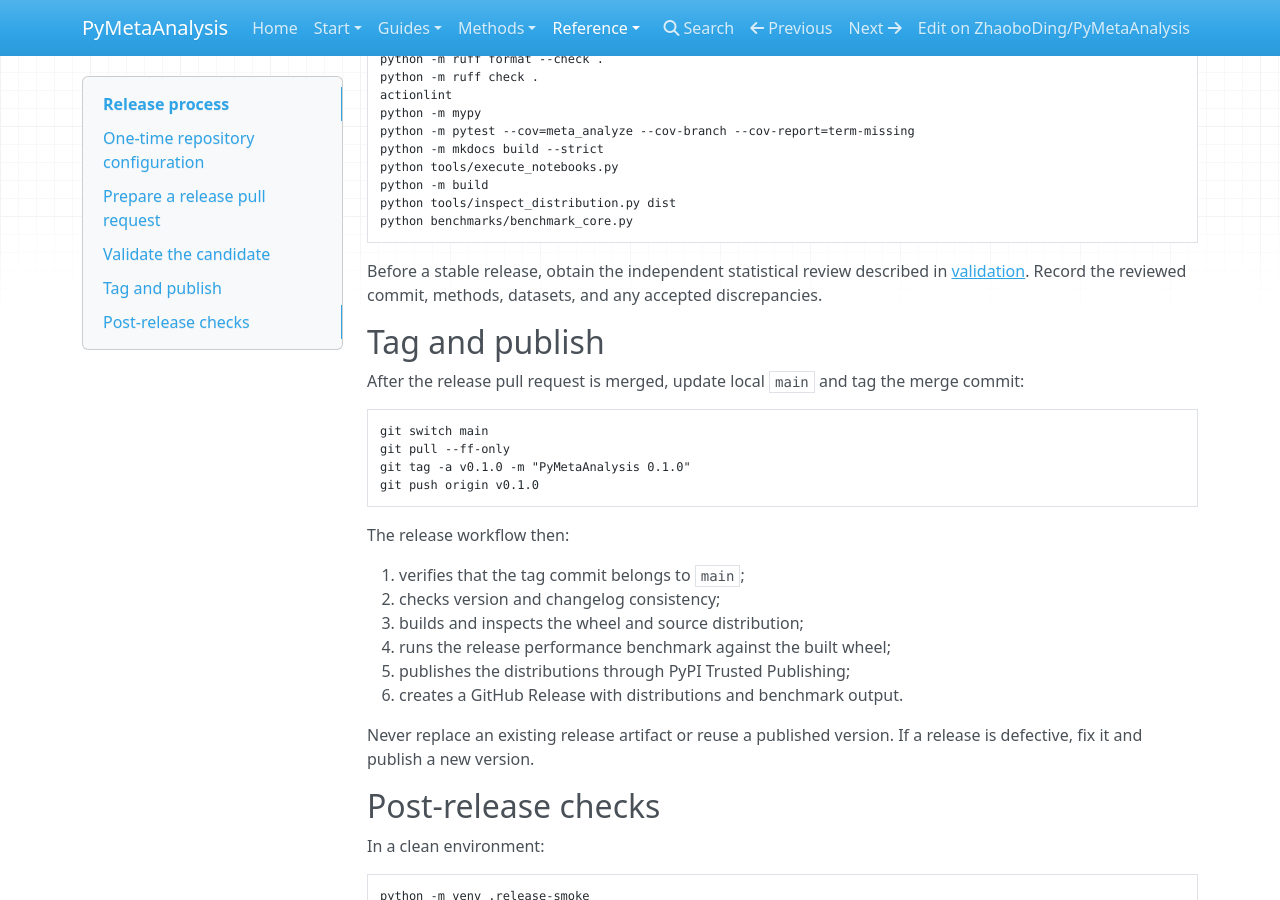
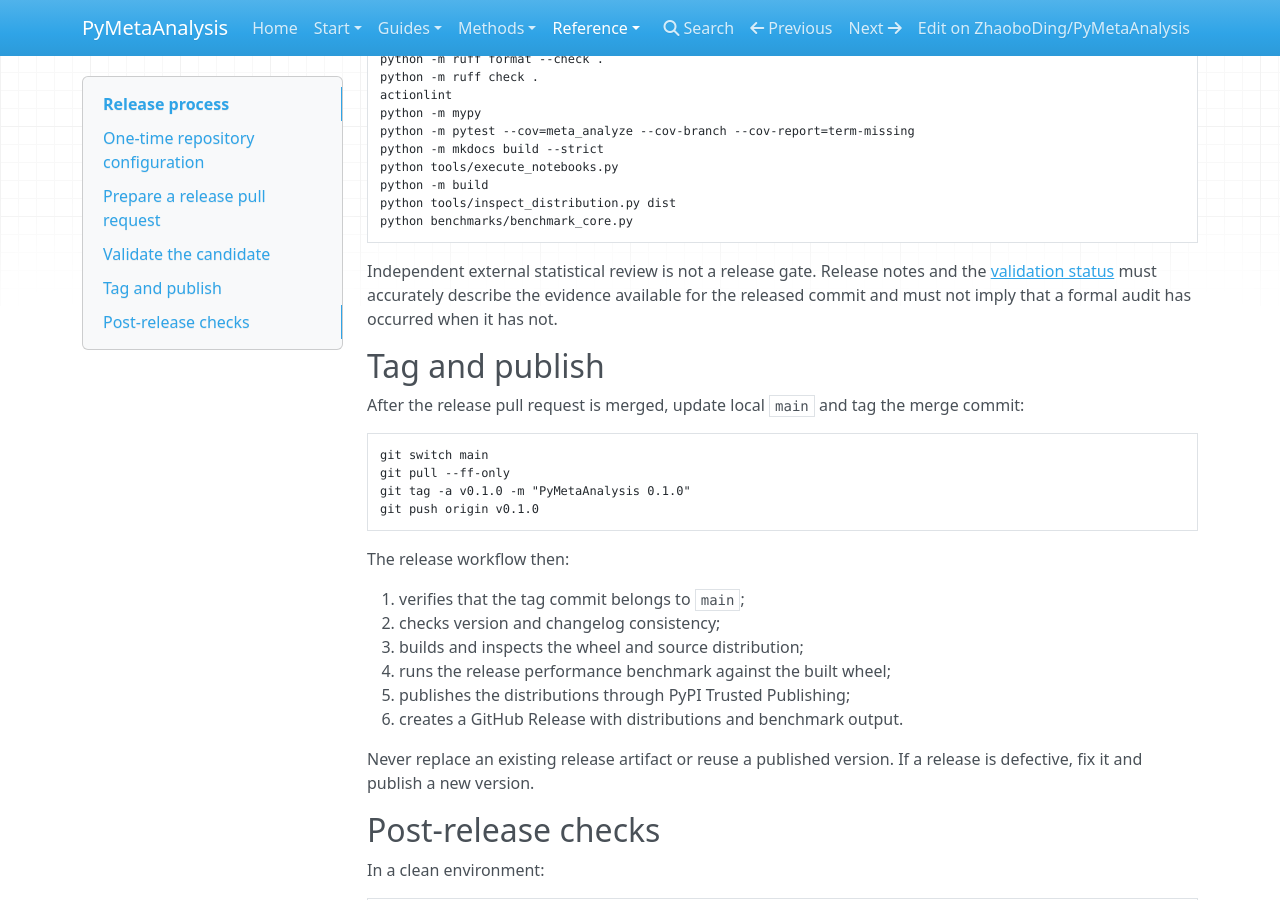
Before and after one commit to ZhaoboDing/PyMetaAnalysis, an MkDocs documentation site: the page built from docs/releasing.md, in a window 1280 px wide and 900 px high, scrolled down 1374 px. Built offline with MkDocs 1.6.1, drawn with Linux system fonts in a browser that asks for light colours; nearby versions of some CDN libraries.

Commit message:
Remove external review release gate

````diff
--- a/docs/releasing.md
+++ b/docs/releasing.md
@@ -76,9 +76,10 @@ python tools/inspect_distribution.py dist
 python benchmarks/benchmark_core.py
 ```
 
-Before a stable release, obtain the independent statistical review described
-in [validation](validation.md). Record the reviewed commit, methods, datasets,
-and any accepted discrepancies.
+Independent external statistical review is not a release gate. Release notes
+and the [validation status](validation.md) must accurately describe the
+evidence available for the released commit and must not imply that a formal
+audit has occurred when it has not.
 
 ## Tag and publish
 
````
Also changed, not shown: CHANGELOG.md (+2 -0 lines).
